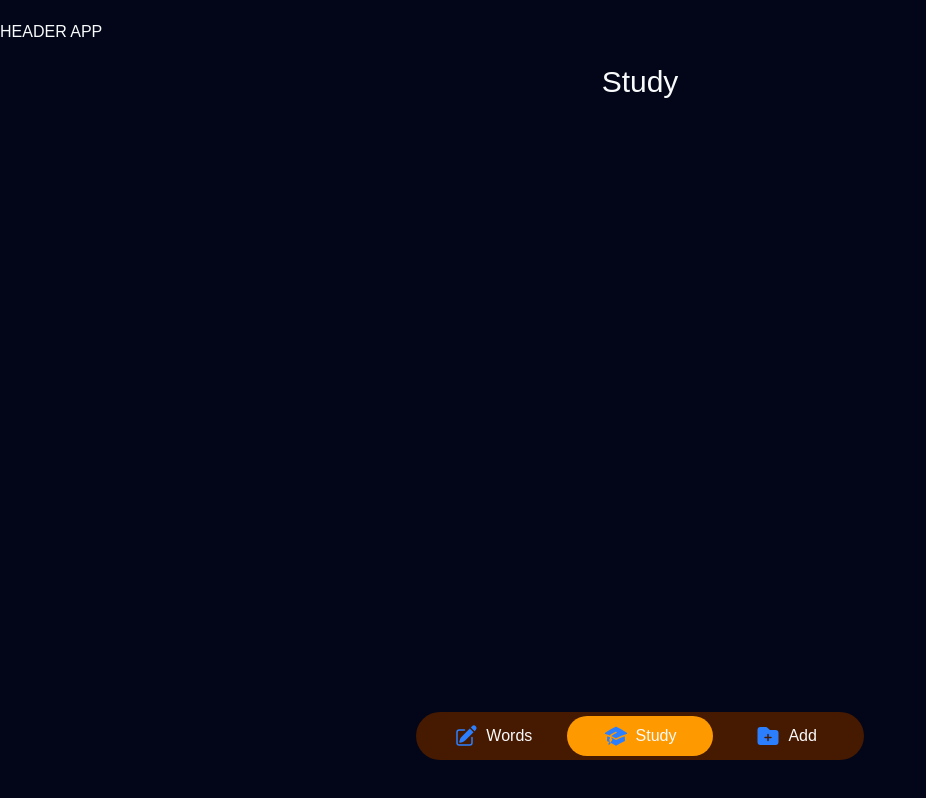
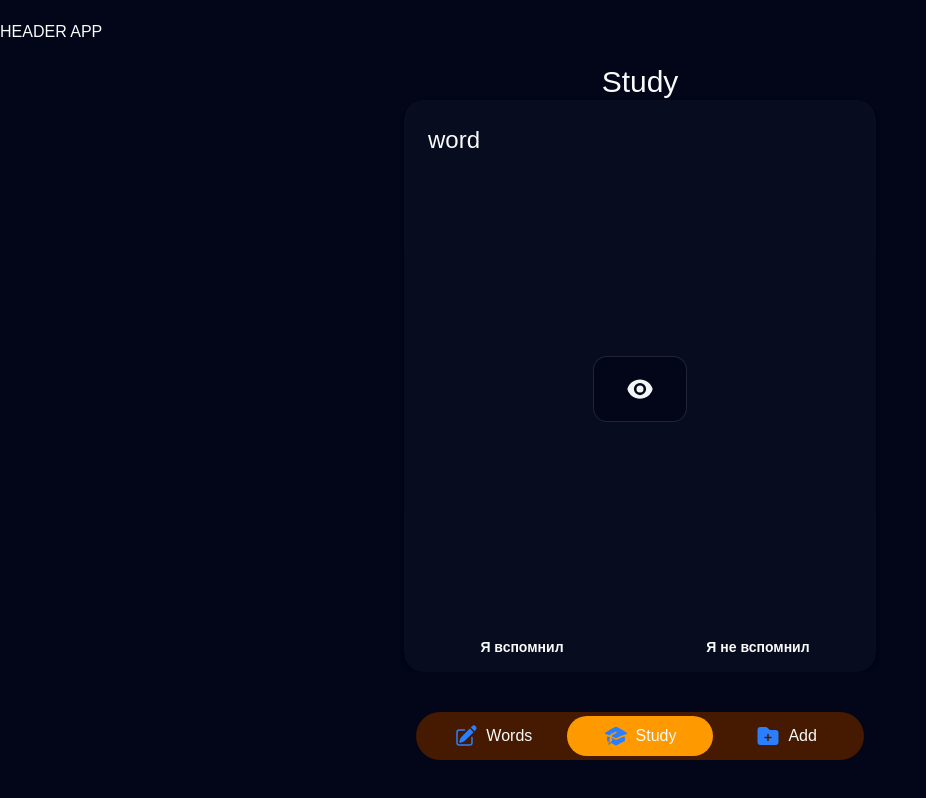
Before and after one commit to Artem-WebDeveloper/recalled, a React (Vite) app: page /study in a window 1280 px wide. Shown: the whole page, without its empty margins (0-926 px from the left). Built offline with nearby package versions, Linux system fonts and the light colour scheme.

Commit message:
feat: add training component

```diff
--- /dev/null
+++ b/src/components/study/Training.tsx
@@ -0,0 +1,47 @@
+import { EyeIcon } from '@heroicons/react/24/solid';
+import { Button } from '../ui/button';
+import { Card, CardContent, CardFooter, CardHeader } from '../ui/card';
+import { Separator } from '../ui/separator';
+import { useState } from 'react';
+
+function Training() {
+  const [isShowTranslate, setIsShowTranslate] = useState(false);
+
+  return (
+    <div className="flex flex-1">
+      <Card className="flex-1 gap-0 rounded-xl bg-gray-500/5 px-0 pb-0 text-gray-50">
+        <CardHeader>
+          <p className="text-2xl">word</p>
+        </CardHeader>
+        <CardContent className="flex w-full flex-1">
+          {isShowTranslate ? (
+            <div className="animate-in fade-in slide-in-from-bottom-2 w-full py-3 duration-400">
+              <Separator />
+              <p className="py-3 text-center text-2xl">слово</p>
+
+              {/* TODO Examles */}
+              <div></div>
+            </div>
+          ) : (
+            <Button
+              className="m-auto rounded-lg border-gray-100/10 bg-slate-950 px-8 py-8 hover:bg-slate-900"
+              onClick={() => setIsShowTranslate((show) => !show)}
+            >
+              <EyeIcon className="size-7 text-gray-100" />
+            </Button>
+          )}
+        </CardContent>
+        <CardFooter className="flex px-0">
+          <Button variant="ghost" className="flex-1 rounded-none py-6 font-semibold">
+            Я вспомнил
+          </Button>
+          <Button variant="ghost" className="flex-1 rounded-none py-6 font-semibold">
+            Я не вспомнил
+          </Button>
+        </CardFooter>
+      </Card>
+    </div>
+  );
+}
+
+export default Training;
--- /dev/null
+++ b/src/components/ui/card.tsx
@@ -0,0 +1,100 @@
+import * as React from "react"
+
+import { cn } from "@/lib/utils"
+
+function Card({
+  className,
+  size = "default",
+  ...props
+}: React.ComponentProps<"div"> & { size?: "default" | "sm" }) {
+  return (
+    <div
+      data-slot="card"
+      data-size={size}
+      className={cn(
+        "group/card flex flex-col gap-(--card-spacing) overflow-hidden rounded-4xl bg-card py-(--card-spacing) text-sm text-card-foreground shadow-md ring-1 ring-foreground/5 [--card-spacing:--spacing(6)] has-[>img:first-child]:pt-0 data-[size=sm]:[--card-spacing:--spacing(4)] dark:ring-foreground/10 *:[img:first-child]:rounded-t-4xl *:[img:last-child]:rounded-b-4xl",
+        className
+      )}
+      {...props}
+    />
+  )
+}
+
+function CardHeader({ className, ...props }: React.ComponentProps<"div">) {
+  return (
+    <div
+      data-slot="card-header"
+      className={cn(
+        "group/card-header @container/card-header grid auto-rows-min items-start gap-1.5 rounded-t-4xl px-(--card-spacing) has-data-[slot=card-action]:grid-cols-[1fr_auto] has-data-[slot=card-description]:grid-rows-[auto_auto] [.border-b]:pb-(--card-spacing)",
+        className
+      )}
+      {...props}
+    />
+  )
+}
+
+function CardTitle({ className, ...props }: React.ComponentProps<"div">) {
+  return (
+    <div
+      data-slot="card-title"
+      className={cn("font-heading text-base font-medium", className)}
+      {...props}
+    />
+  )
+}
+
+function CardDescription({ className, ...props }: React.ComponentProps<"div">) {
+  return (
+    <div
+      data-slot="card-description"
+      className={cn("text-sm text-muted-foreground", className)}
+      {...props}
+    />
+  )
+}
+
+function CardAction({ className, ...props }: React.ComponentProps<"div">) {
+  return (
+    <div
+      data-slot="card-action"
+      className={cn(
+        "col-start-2 row-span-2 row-start-1 self-start justify-self-end",
+        className
+      )}
+      {...props}
+    />
+  )
+}
+
+function CardContent({ className, ...props }: React.ComponentProps<"div">) {
+  return (
+    <div
+      data-slot="card-content"
+      className={cn("px-(--card-spacing)", className)}
+      {...props}
+    />
+  )
+}
+
+function CardFooter({ className, ...props }: React.ComponentProps<"div">) {
+  return (
+    <div
+      data-slot="card-footer"
+      className={cn(
+        "flex items-center rounded-b-4xl px-(--card-spacing) [.border-t]:pt-(--card-spacing)",
+        className
+      )}
+      {...props}
+    />
+  )
+}
+
+export {
+  Card,
+  CardHeader,
+  CardFooter,
+  CardTitle,
+  CardAction,
+  CardDescription,
+  CardContent,
+}
--- a/src/components/words/WordItem.tsx
+++ b/src/components/words/WordItem.tsx
@@ -14,7 +14,7 @@ function WordItem({ word }: { word: IWord }) {
 
       <div className="flex flex-1 justify-center">
         {isShowTranslate ? (
-          <p>{word.translate}</p>
+          <p className="animate-in fade-in slide-in-from-bottom-2 duration-200">{word.translate}</p>
         ) : (
           <Button
             onClick={() => setIsShowTranslate((show) => !show)}
--- a/src/pages/Study.tsx
+++ b/src/pages/Study.tsx
@@ -1,5 +1,12 @@
+import Training from '@/components/study/Training';
+
 function Study() {
-  return <h1 className="text-center text-3xl"> Study</h1>;
+  return (
+    <>
+      <h1 className="text-center text-3xl"> Study</h1>
+      <Training />
+    </>
+  );
 }
 
 export default Study;
--- a/src/ui/AppLayout.tsx
+++ b/src/ui/AppLayout.tsx
@@ -6,7 +6,7 @@ function AppLayout() {
   return (
     <div className="grid h-dvh w-full grid-rows-[auto_1fr_auto]">
       <Header />
-      <main className="mx-auto w-full max-w-lg overflow-y-auto px-5">
+      <main className="mx-auto flex w-full max-w-lg flex-col overflow-y-auto px-5">
         <Outlet />
       </main>
       <Footer />
```
